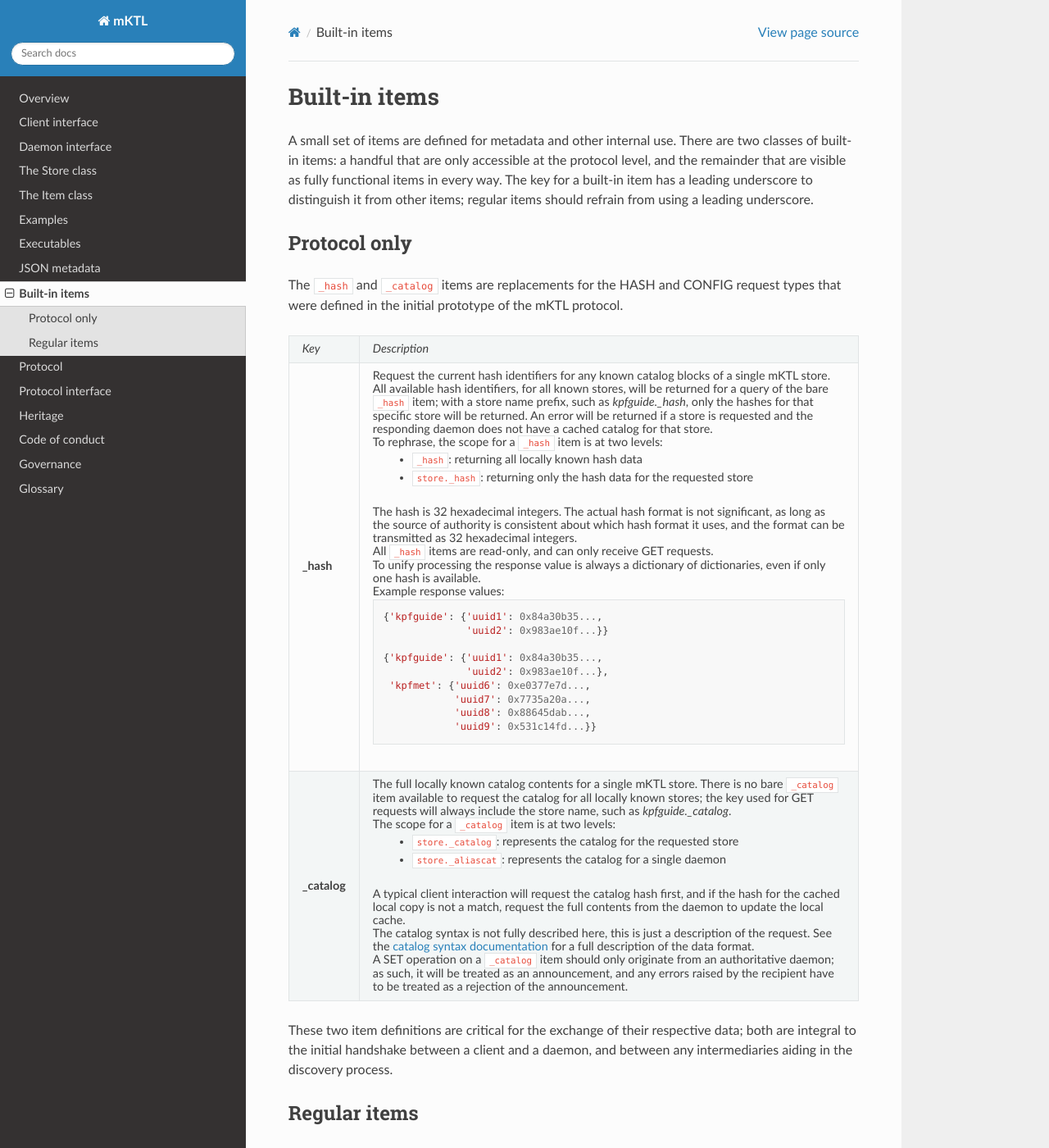
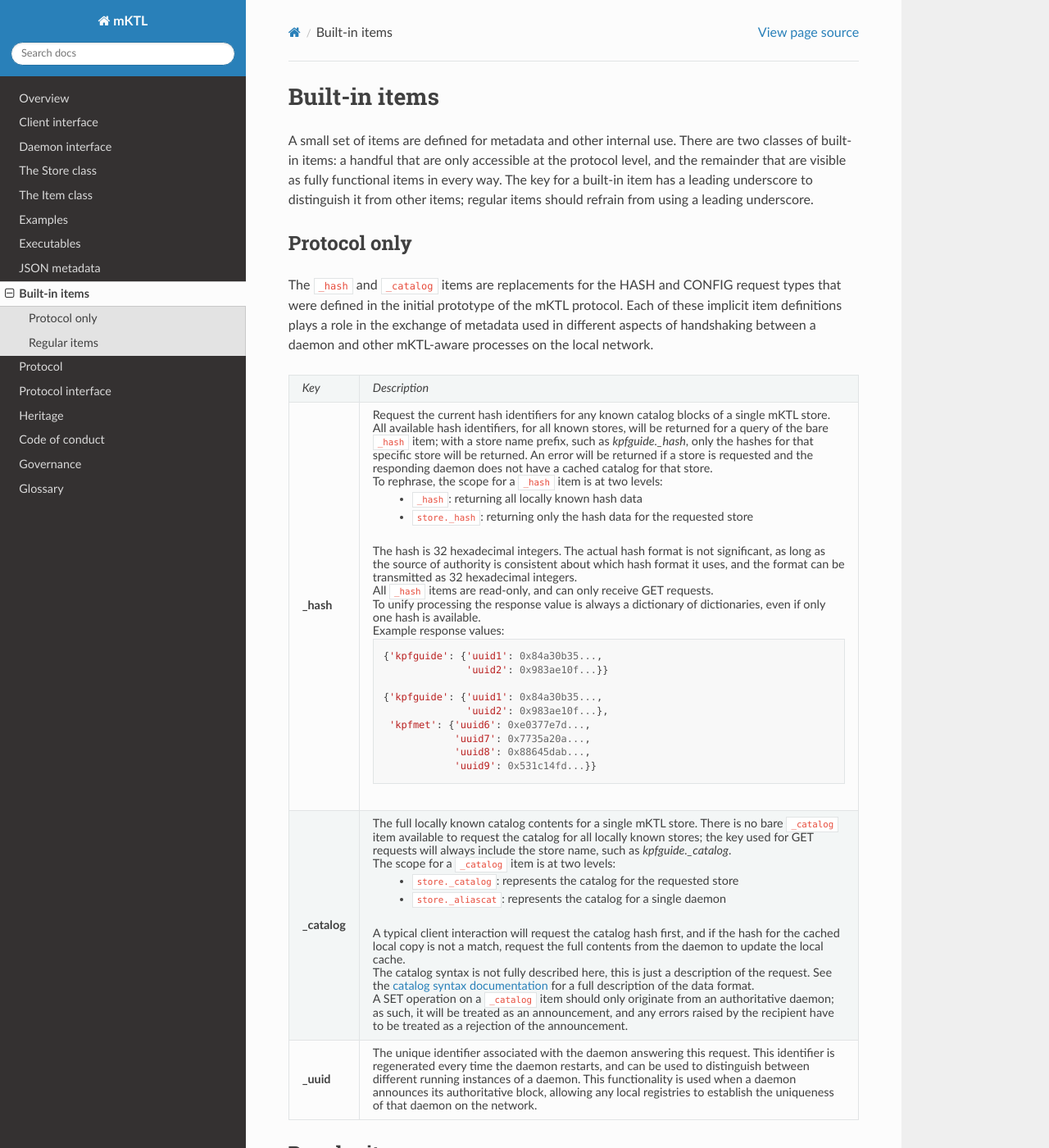
Before and after one commit to KeckObservatory/mKTL, a Sphinx documentation site: the page built from doc/built_ins.rst, in a window 1280 px wide and 1400 px high. Shown: the whole window at 82% size. Built offline with Sphinx 7.4.7 and the Read the Docs theme 3.1.0, drawn with Linux system fonts in a browser that asks for light colours; some of the changed text lies outside the part shown.

Commit message:
Update the description of the UUID-containing built-in items.

```diff
--- a/doc/built_ins.rst
+++ b/doc/built_ins.rst
@@ -17,6 +17,10 @@
 
 The ``_hash`` and ``_catalog`` items are replacements for the HASH and CONFIG
 request types that were defined in the initial prototype of the mKTL protocol.
+Each of these implicit item definitions plays a role in the exchange of metadata
+used in different aspects of handshaking between a daemon and other mKTL-aware
+processes on the local network.
+
 
 .. list-table::
 
@@ -88,9 +92,15 @@
       of the announcement.
 
 
-These two item definitions are critical for the exchange of their respective
-data; both are integral to the initial handshake between a client and a daemon,
-and between any intermediaries aiding in the discovery process.
+  * - **_uuid**
+    - .. _builtin_uuid:
+
+      The unique identifier associated with the daemon answering this
+      request. This identifier is regenerated every time the daemon
+      restarts, and can be used to distinguish between different running
+      instances of a daemon. This functionality is used when a daemon
+      announces its authoritative block, allowing any local registries
+      to establish the uniqueness of that daemon on the network.
 
 
 Regular items
@@ -113,8 +123,13 @@
   * - *Key suffix*
     - *Description*
 
+  * - **blk**
+    - The universally unique identifier (UUID) for the catalog block this
+      daemon is authoritative for; this identifier will persist across restarts.
+
   * - **cat**
-    - See :ref:`the description <builtin_catalog>` of the ``_catalog`` item above.
+    - This is the same value as the ``_catalog`` :ref:`item described above
+      <builtin_catalog>`.
 
   * - **clk**
     - The current uptime for this daemon, measured in seconds. The value will
@@ -141,5 +156,5 @@
     - The proces identifier for this daemon.
 
   * - **uuid**
-    - The universally unique identifier (UUID) for this daemon; this identifier
-      will persist across restats.
+    - This is the same value as the ``_uuid`` :ref:`item described above
+      <builtin_uuid>`.
```
